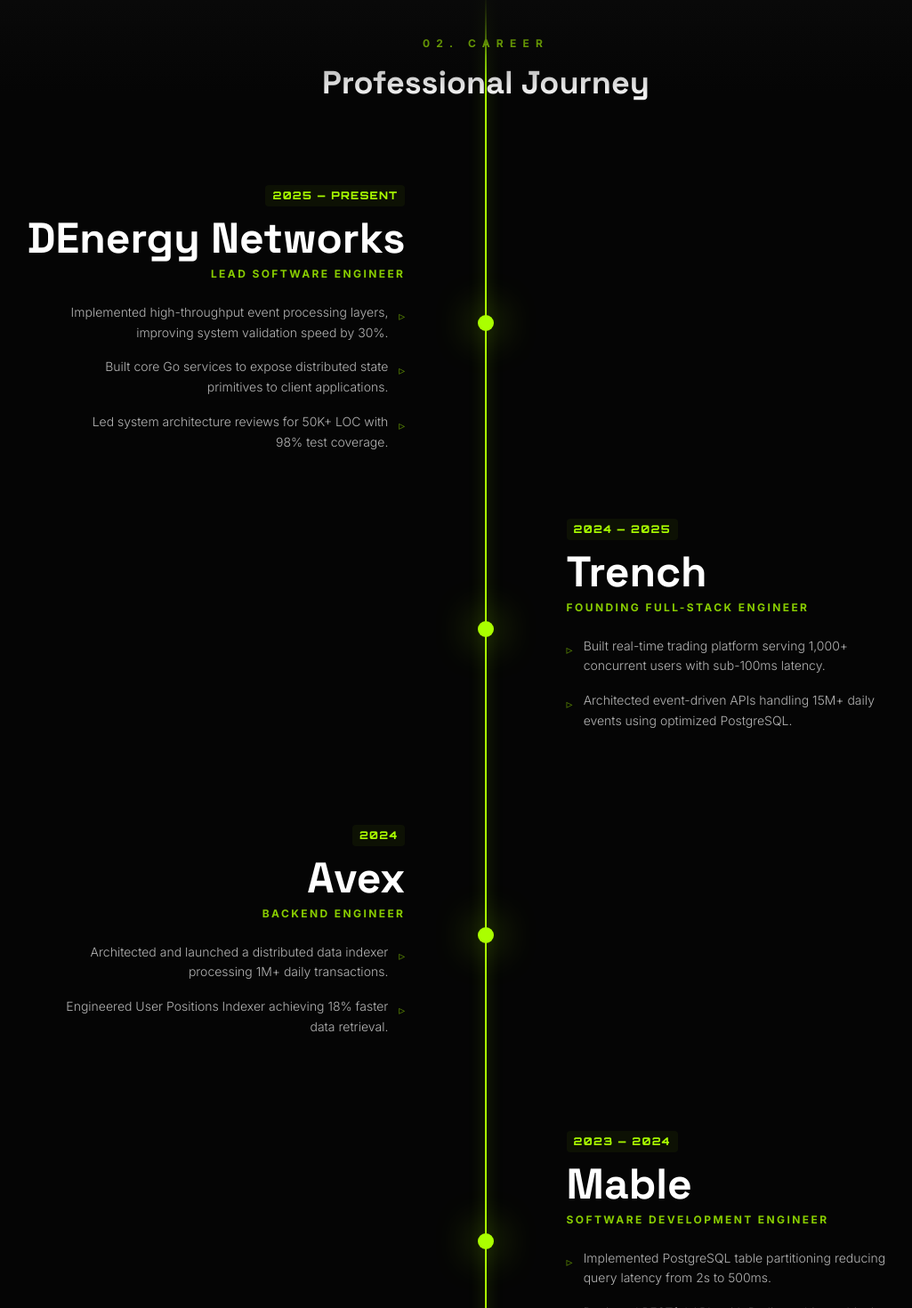
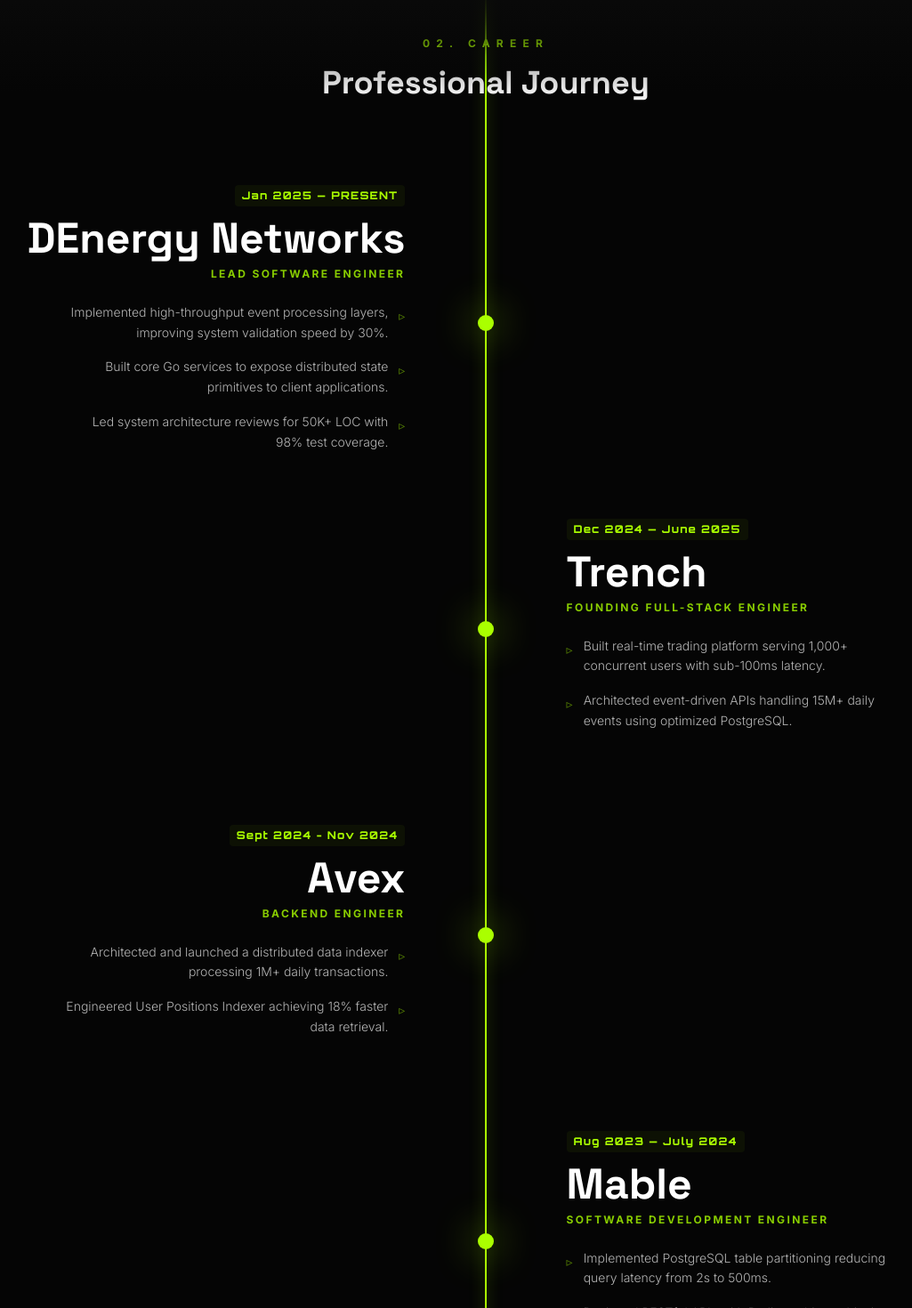
Before and after one commit to dev-zaid/portfolio, a React (Vite) app: page / in a window 1280 px wide. Shown: the part 1940-3410 px from the top of the page at 89% size, without its empty margins (94-1119 px from the left). Built offline with nearby package versions, Linux system fonts and the light colour scheme.

Commit message:
feat: add detailed dates for experience

```diff
--- a/src/components/Experience.tsx
+++ b/src/components/Experience.tsx
@@ -3,7 +3,7 @@
 export function Experience() {
   const experiences = [
     {
-      year: "2025 — PRESENT",
+      year: "Jan 2025 — PRESENT",
       company: "DEnergy Networks",
       role: "Lead Software Engineer",
       details: [
@@ -13,7 +13,7 @@
       ],
     },
     {
-      year: "2024 — 2025",
+      year: "Dec 2024 — June 2025",
       company: "Trench",
       role: "Founding Full-Stack Engineer",
       details: [
@@ -22,7 +22,7 @@
       ],
     },
     {
-      year: "2024",
+      year: "Sept 2024 - Nov 2024",
       company: "Avex",
       role: "Backend Engineer",
       details: [
@@ -31,7 +31,7 @@
       ],
     },
     {
-      year: "2023 — 2024",
+      year: "Aug 2023 — July 2024",
       company: "Mable",
       role: "Software Development Engineer",
       details: [
```
